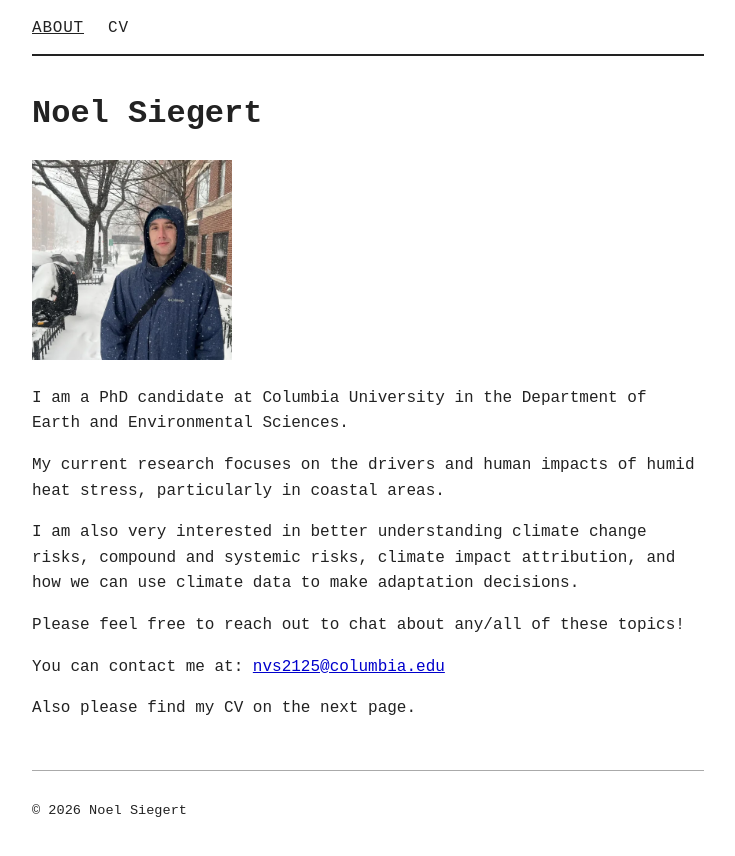
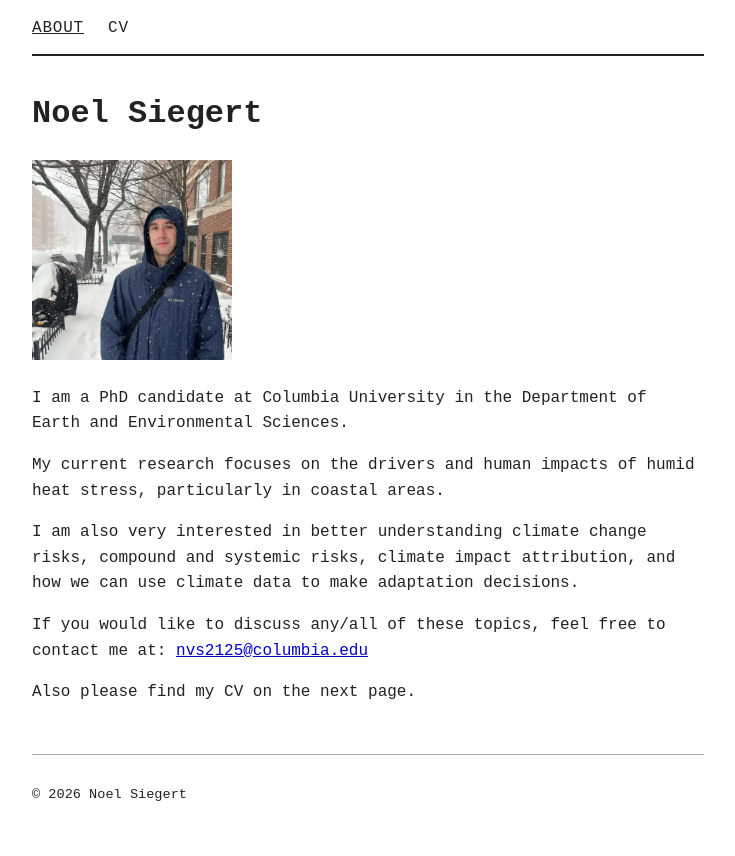
Before and after one commit to noelsiegert/noelsiegert.github.io, a Jekyll site: the page built from index.md, in a window 1280 px wide. Shown: the top 856 px of the page, without its empty margins (272-1007 px from the left). Built offline with Jekyll 4.4.1, drawn with Linux system fonts in a browser that asks for light colours.

Commit message:
Update index.md

```diff
--- a/index.md
+++ b/index.md
@@ -13,8 +13,6 @@ My current research focuses on the drivers and human impacts of humid heat stres
 
 I am also very interested in better understanding climate change risks, compound and systemic risks, climate impact attribution, and how we can use climate data to make adaptation decisions.
 
-Please feel free to reach out to chat about any/all of these topics!
-
-You can contact me at: [nvs2125@columbia.edu](mailto:nvs2125@columbia.edu)
+If you would like to discuss any/all of these topics, feel free to contact me at: [nvs2125@columbia.edu](mailto:nvs2125@columbia.edu)
 
 Also please find my CV on the next page.
```
